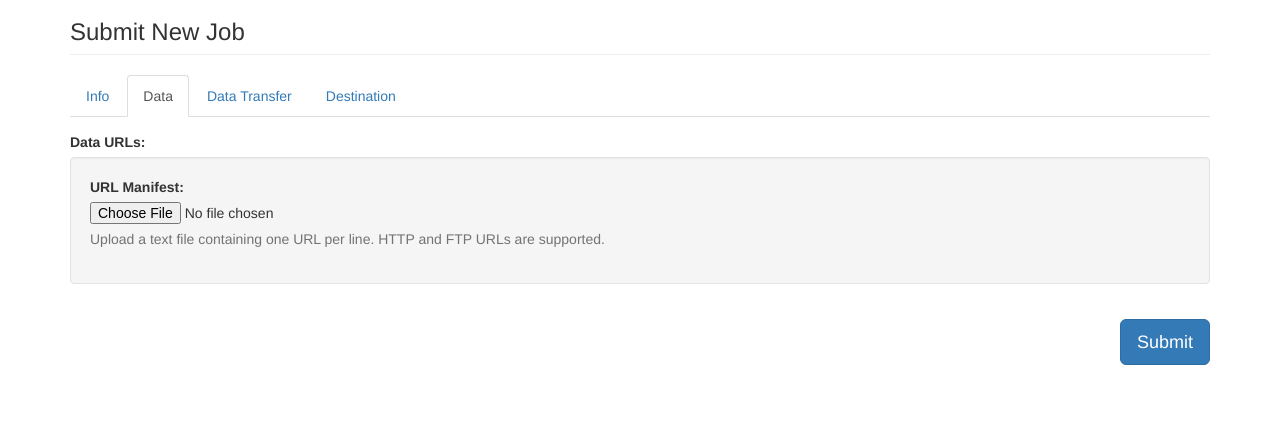
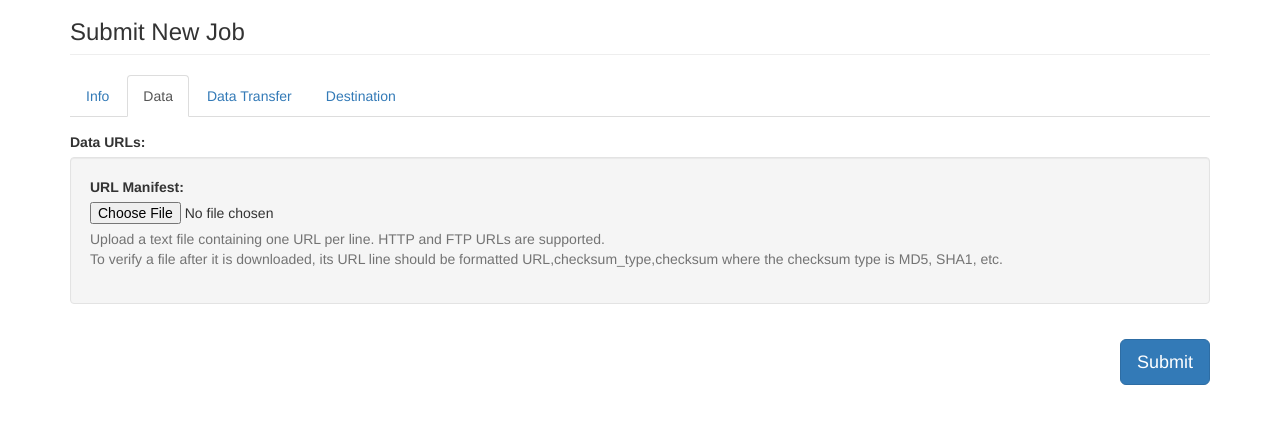
Before and after one commit to feltus/BDSS, a Flask app: template BDSS/templates/jobs/submit.html.jinja in a window 1280 px wide, after a click on "Data". Shown: the part 51-475 px from the top of the page. Run offline with Flask 2, Linux system fonts and the light colour scheme; the template is opened without the code that fills it, so the values that code supplies are empty; parts of the project's set-up code (start-up, migrations or seed data) failed here and were passed over; some libraries are stand-ins or nearby versions.

Commit message:
Allow users to include checksums in URL file.

```diff
--- a/BDSS/static/js/submit.js
+++ b/BDSS/static/js/submit.js
@@ -28,7 +28,6 @@ $(document).ready(function() {
         // still trigger the change event.
         .on('click', function() { $(this).val(null); })
         .on('change', function(e) {
-            console.log(e);
 
             // Confirm replacing current URL inputs
             var numUrlsEntered = $('fieldset[name="required_data[]"]').length;
@@ -44,7 +43,35 @@ $(document).ready(function() {
 
                 $('#url-list li').remove();
 
-                var f = e.target.files[0];
+                Papa.parse(e.target.files[0], {
+                    complete: function(results) {
+                        console.log(results);
+
+                        $('#url-list').html(results.data
+                            .filter(function(d) { return d.length > 0 && d[0].length > 0; })
+                            .map(function(d) {
+                                var url = d[0];
+                                var checksumType = d.length >= 3 ? d[1] : null;
+                                var checksum = d.length >= 3 ? d[2] : null;
+                                return '<li>' +
+                                        '<fieldset name="required_data[]">' +
+                                            '<div class="form-group">' +
+                                            '<input type="hidden" name="data_url" value="' + url + '">' +
+                                            (checksum !== null ?
+                                                '<input type="hidden" name="checksum_method" value="' + checksumType + '">' +
+                                                '<input type="hidden" name="checksum" value="' + checksum + '">'
+                                                : '') +
+                                            '<p class="control-label">' + url + (checksum !== null ? '<br>' + checksumType.toUpperCase() + ' Checksum: ' + checksum : '') + '</p>' +
+                                            '</div>' +
+                                        '</fieldset>' +
+                                    '</li>';
+                            }));
+
+                        fileInput.removeAttr('disabled');
+                    }
+                });
+
+                /*var f = e.target.files[0];
                 var reader = new FileReader();
                 reader.onerror = function() {
                     alert('Error reading manifest file');
@@ -72,7 +99,7 @@ $(document).ready(function() {
                     fileInput.removeAttr('disabled');
                 };
 
-                reader.readAsText(f);
+                reader.readAsText(f);*/
             }
         });
 
--- a/BDSS/templates/jobs/submit.html.jinja
+++ b/BDSS/templates/jobs/submit.html.jinja
@@ -34,7 +34,9 @@
             <div class="form-group">
                 <label for="url_manifest">URL Manifest:</label>
                 <input type="file" id="url_manifest" name="url_manifest">
-                <p class="help-block">Upload a text file containing one URL per line. HTTP and FTP URLs are supported.</p>
+                <p class="help-block">Upload a text file containing one URL per line. HTTP and FTP URLs are supported.<br>
+                    To verify a file after it is downloaded, its URL line should be formatted URL,checksum_type,checksum where the checksum type
+                    is MD5, SHA1, etc.</p>
             </div>
         </div>
 
@@ -84,6 +86,7 @@
 {% endblock %}
 
 {% block scripts %}
+<script src="/static/lib/papaparse/papaparse.min.js"></script>
 <script src="/static/js/form-utils.js"></script>
 <script src="/static/js/form.js"></script>
 <script src="/static/js/submit.js"></script>
```
